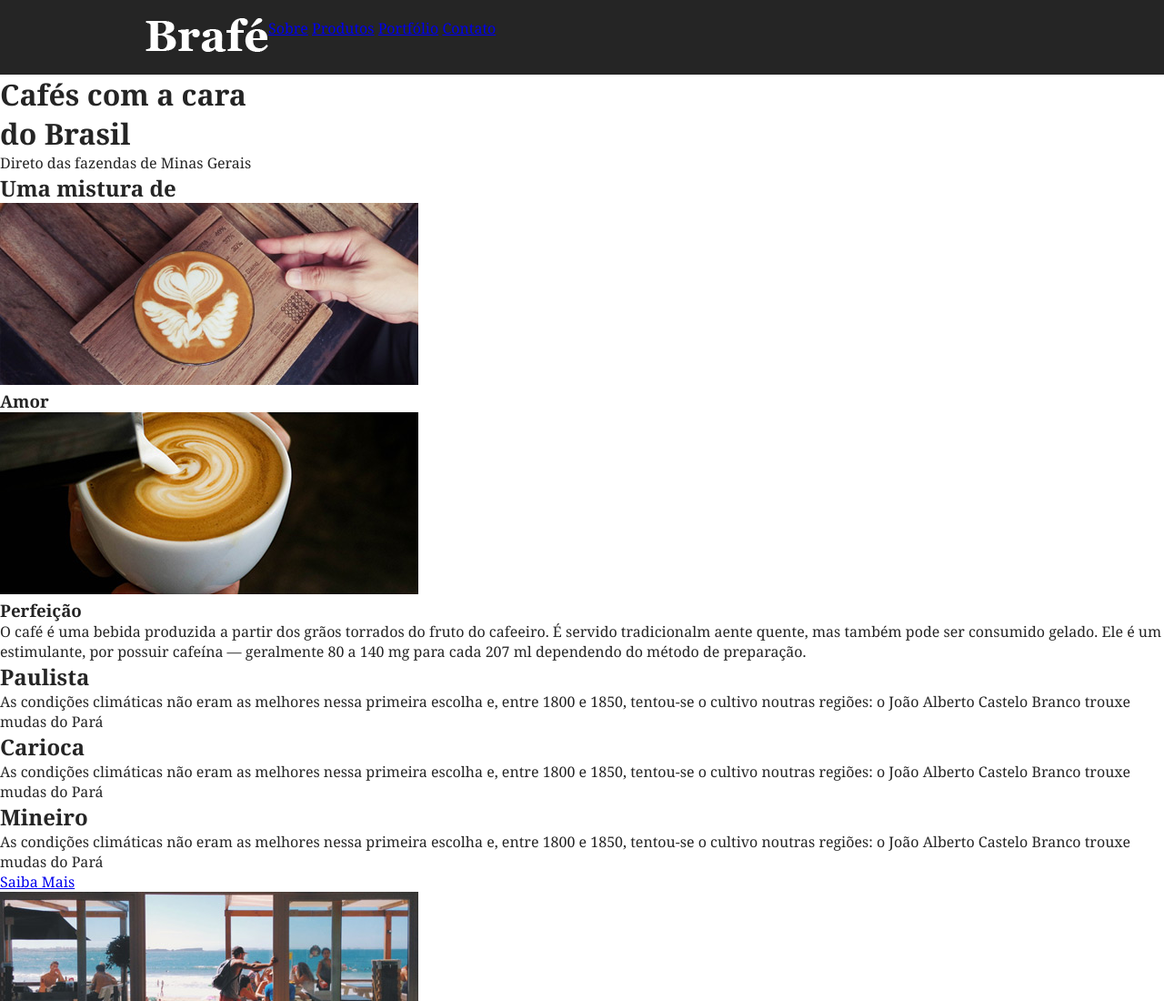
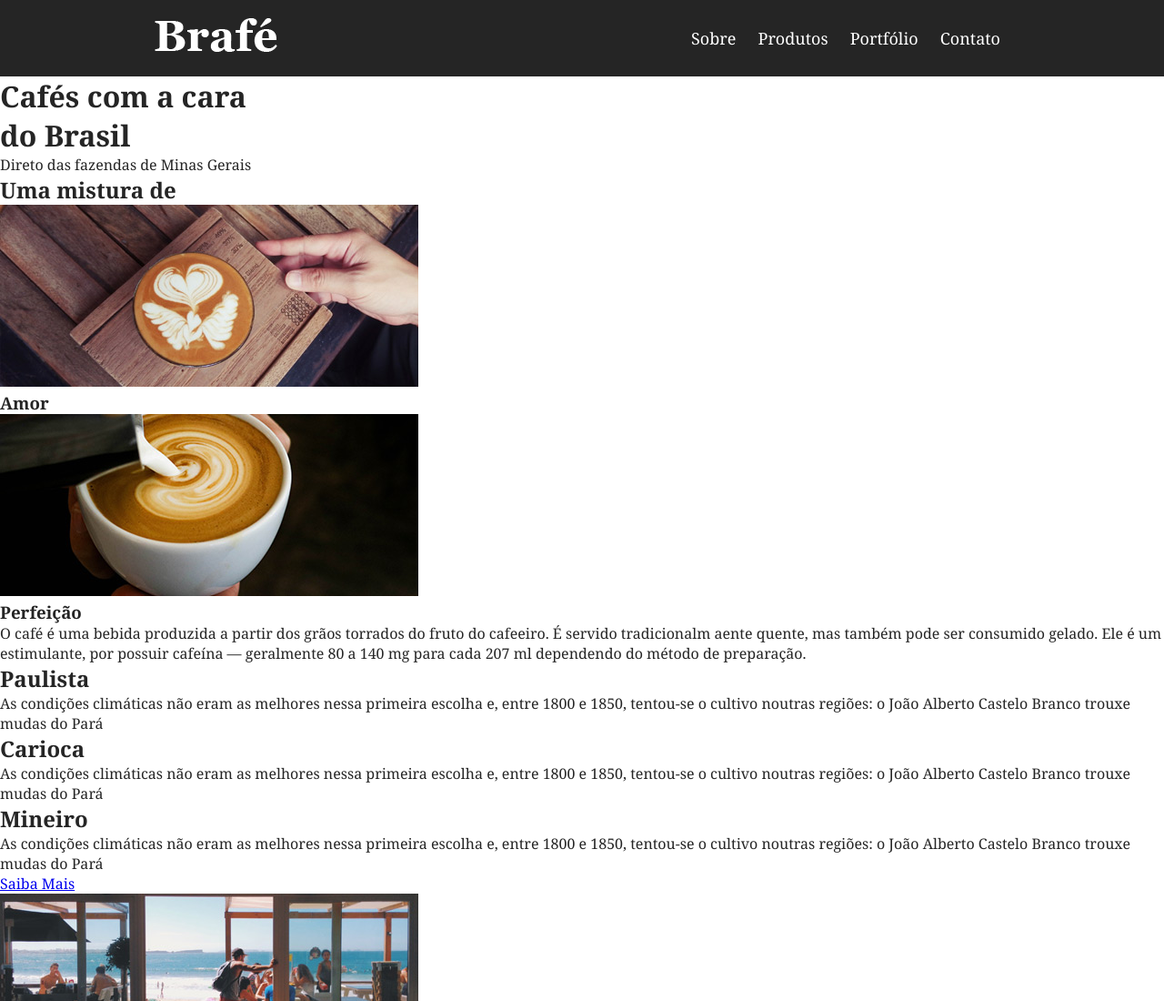
Before and after one commit to LucasLuann/Brafe-Css-Puro, a plain HTML site: page index.html in a window 1280 px wide. Shown: the top 1100 px of the page at 91% size. Drawn offline with Linux system fonts and the light colour scheme.

Commit message:
Menu
Menu do projeto Brafé puro finalizado.

```diff
--- a/css/style.css
+++ b/css/style.css
@@ -31,12 +31,22 @@ body {
 .menu-logo {
     display: block;
     float: left;
+    margin-left: 10px;
 }
 
 .menu-nav {
-    float: left;
+    float: right;
+    margin-right: 10px;
 }
 
 .menu-nav li {
     display: inline-block;
 }
+
+.menu-nav a {
+    display: block;
+    padding: 10px;
+    text-decoration: none;
+    color: #fff;
+    font-size: 1.125em;
+}
```
